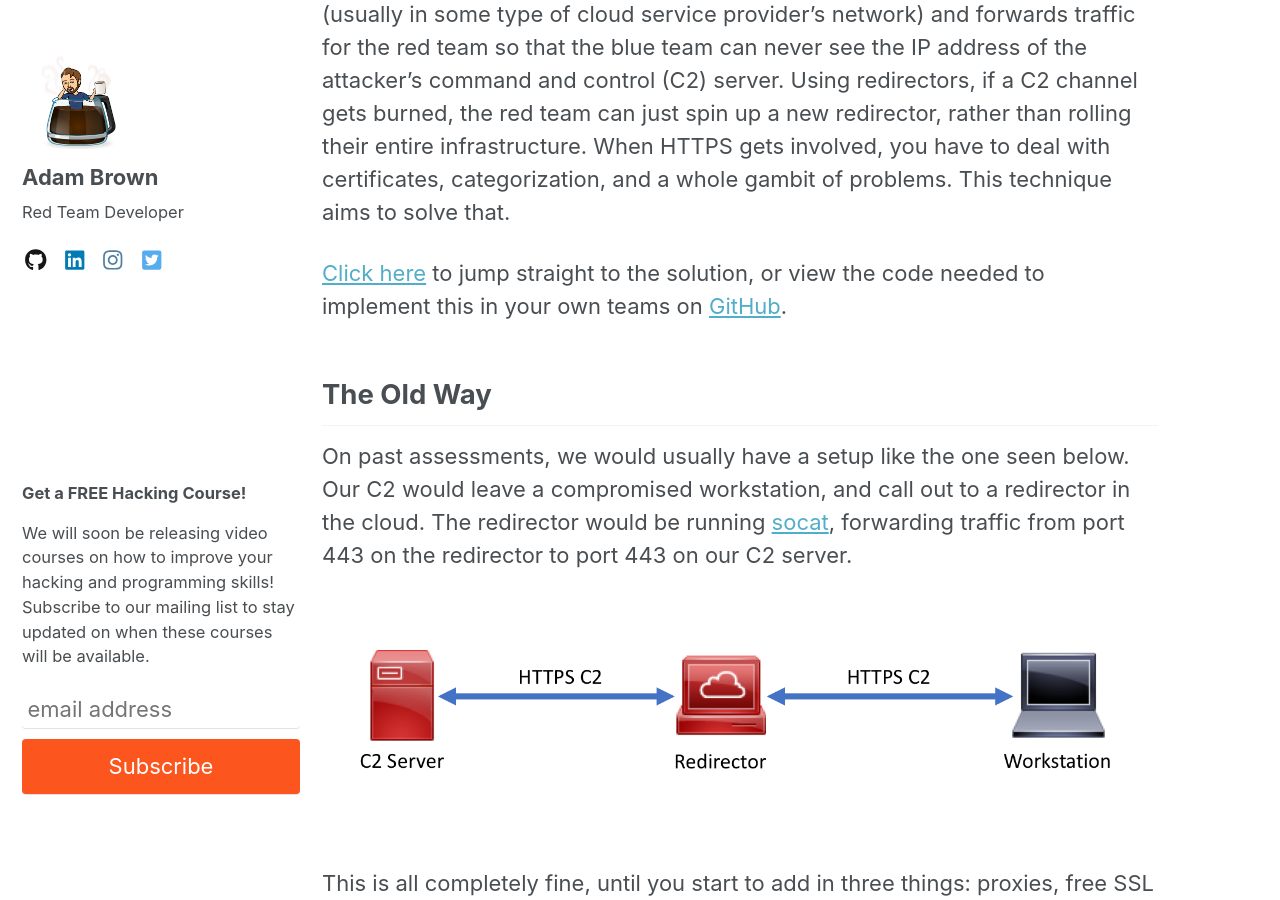
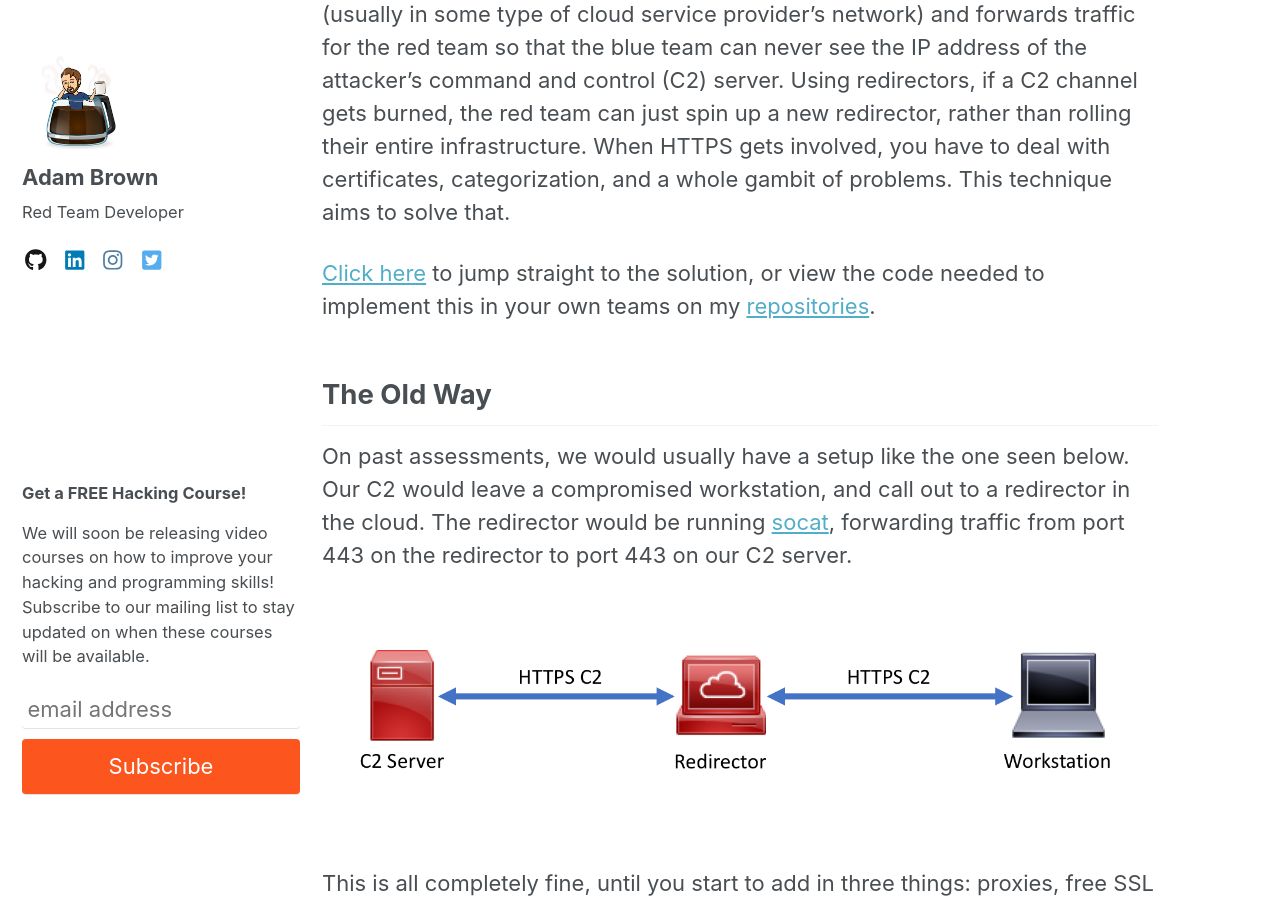
Before and after one commit to coffeegist/coffeegist.github.io, a Jekyll site: the page built from _posts/2018-06-07-resilient-red-team-https-redirection-using-nginx.md, in a window 1280 px wide and 900 px high, scrolled down 324 px. Built offline with Jekyll 4.4.1, drawn with Linux system fonts in a browser that asks for light colours; nearby versions of some CDN libraries; comment, search, counter and statistics services are not loaded; some of the changed text lies outside the part shown.

Commit message:
* Add more code repo links

```diff
--- a/_posts/2018-06-07-resilient-red-team-https-redirection-using-nginx.md
+++ b/_posts/2018-06-07-resilient-red-team-https-redirection-using-nginx.md
@@ -7,7 +7,7 @@ tags: [red-team, hacking, security, tutorial]
 
 On a typical red team assessment, a redirector is a crucial part of the infrastructure in use. A redirector is basically a box that sits out on the internet (usually in some type of cloud service provider's network) and forwards traffic for the red team so that the blue team can never see the IP address of the attacker's command and control (C2) server. Using redirectors, if a C2 channel gets burned, the red team can just spin up a new redirector, rather than rolling their entire infrastructure. When HTTPS gets involved, you have to deal with certificates, categorization, and a whole gambit of problems. This technique aims to solve that.
 
-[Click here](#the-solution) to jump straight to the solution, or view the code needed to implement this in your own teams on [GitHub](#repositories).
+[Click here](#the-solution) to jump straight to the solution, or view the code needed to implement this in your own teams on my [repositories](#repositories).
 
 
 ## The Old Way
```
Also changed, not shown: other parts of _posts/2018-06-07-resilient-red-team-https-redirection-using-nginx.md (+2 -0 lines).
